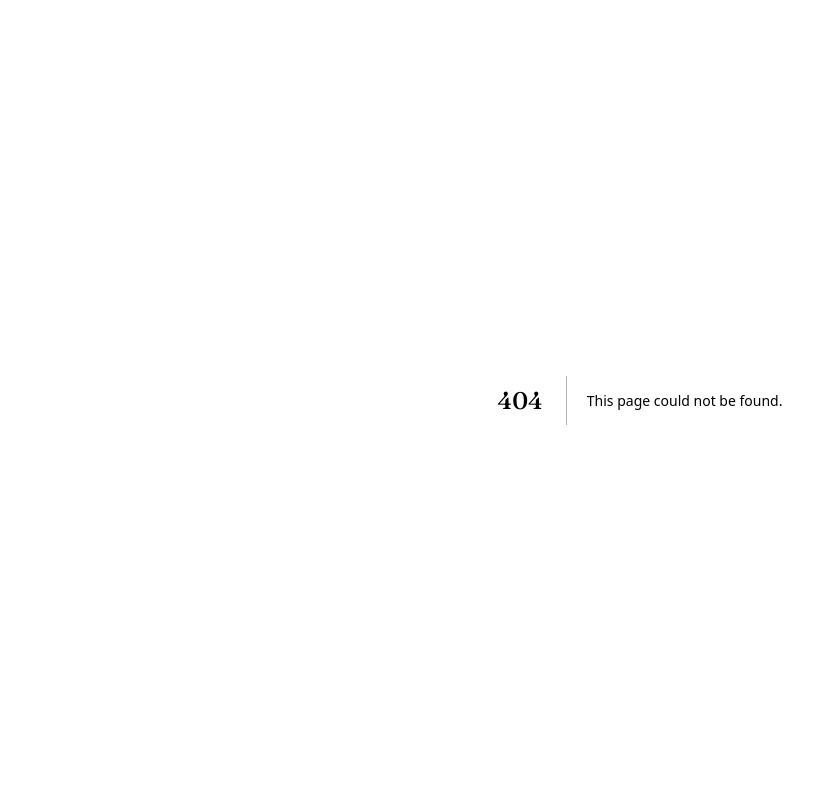
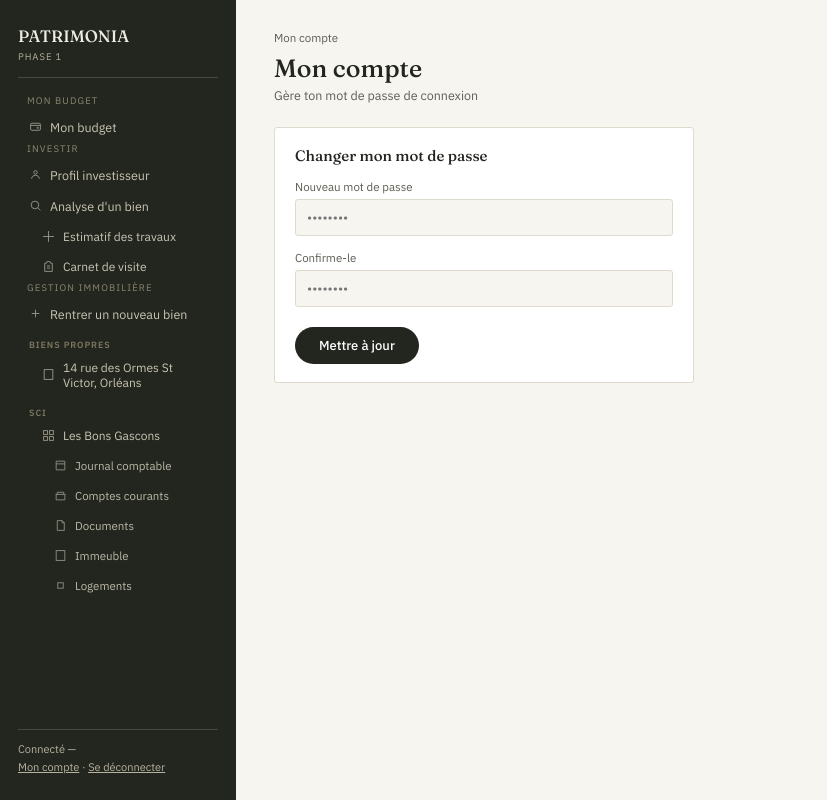
Before and after one commit to emmanuelgeminet-jpg/patrimonia, a Next.js app: page /compte in a window 1280 px wide. Before the commit this address had no page. Shown: the whole page, without its empty margins (0-827 px from the left). Built offline with nearby package versions, Linux system fonts and the light colour scheme; no server answers.

Commit message:
Ajoute la gestion du mot de passe (changer + mot de passe oublié)
Page "Mon compte" pour changer son mot de passe une fois connecté,
et un flux "mot de passe oublié" depuis l'écran de connexion — pour
ne plus dépendre du tableau de bord Supabase en cas de blocage.

```diff
--- a/src/app/(app)/Sidebar.tsx
+++ b/src/app/(app)/Sidebar.tsx
@@ -45,6 +45,17 @@ export default function Sidebar({ displayName }: { displayName: string }) {
       <div className="sidebar-foot">
         Connecté — {displayName}
         <br />
+        <Link
+          href="/compte"
+          style={{
+            color: "#B7B29F",
+            textDecoration: "underline",
+            fontSize: 11,
+          }}
+        >
+          Mon compte
+        </Link>
+        {" · "}
         <form action={signOut} style={{ display: "inline" }}>
           <button
             type="submit"
--- /dev/null
+++ b/src/app/(app)/compte/PasswordForm.tsx
@@ -0,0 +1,37 @@
+"use client";
+
+import { useActionState } from "react";
+import { updatePassword, type UpdatePasswordState } from "./actions";
+
+const initialState: UpdatePasswordState = {};
+
+export default function PasswordForm() {
+  const [state, formAction, pending] = useActionState(updatePassword, initialState);
+
+  return (
+    <div className="card" style={{ maxWidth: 420 }}>
+      <h2>Changer mon mot de passe</h2>
+
+      {state.error && <div className="auth-error">{state.error}</div>}
+      {state.success && (
+        <div className="placeholder-note" style={{ background: "var(--sage-soft)", color: "var(--sage)" }}>
+          Mot de passe mis à jour.
+        </div>
+      )}
+
+      <form action={formAction} key={state.success ? "done" : "form"}>
+        <div className="auth-field">
+          <label htmlFor="password">Nouveau mot de passe</label>
+          <input id="password" name="password" type="password" placeholder="••••••••" required minLength={8} />
+        </div>
+        <div className="auth-field">
+          <label htmlFor="confirmation">Confirme-le</label>
+          <input id="confirmation" name="confirmation" type="password" placeholder="••••••••" required minLength={8} />
+        </div>
+        <button className="auth-submit" type="submit" disabled={pending} style={{ width: "auto", padding: "10px 24px" }}>
+          {pending ? "..." : "Mettre à jour"}
+        </button>
+      </form>
+    </div>
+  );
+}
--- /dev/null
+++ b/src/app/(app)/compte/actions.ts
@@ -0,0 +1,32 @@
+"use server";
+
+import { createClient } from "@/lib/supabase/server";
+
+export type UpdatePasswordState = {
+  error?: string;
+  success?: boolean;
+};
+
+export async function updatePassword(
+  _prevState: UpdatePasswordState,
+  formData: FormData
+): Promise<UpdatePasswordState> {
+  const password = String(formData.get("password") ?? "");
+  const confirmation = String(formData.get("confirmation") ?? "");
+
+  if (password.length < 8) {
+    return { error: "Le mot de passe doit contenir au moins 8 caractères." };
+  }
+  if (password !== confirmation) {
+    return { error: "Les deux mots de passe ne sont pas identiques." };
+  }
+
+  const supabase = await createClient();
+  const { error } = await supabase.auth.updateUser({ password });
+
+  if (error) {
+    return { error: "Impossible de mettre à jour le mot de passe — reconnecte-toi et réessaie." };
+  }
+
+  return { success: true };
+}
--- /dev/null
+++ b/src/app/(app)/compte/page.tsx
@@ -0,0 +1,12 @@
+import PasswordForm from "./PasswordForm";
+
+export default function ComptePage() {
+  return (
+    <section className="section">
+      <div className="crumb">Mon compte</div>
+      <h1>Mon compte</h1>
+      <div className="pagesub">Gère ton mot de passe de connexion</div>
+      <PasswordForm />
+    </section>
+  );
+}
--- /dev/null
+++ b/src/app/login/reset-password/ResetPasswordForm.tsx
@@ -0,0 +1,45 @@
+"use client";
+
+import { useActionState } from "react";
+import Link from "next/link";
+import { sendResetLink, type ResetState } from "./actions";
+
+const initialState: ResetState = {};
+
+export default function ResetPasswordForm() {
+  const [state, formAction, pending] = useActionState(sendResetLink, initialState);
+
+  return (
+    <div className="auth-shell">
+      <div className="auth-card">
+        <div className="brand">
+          PATRIMONIA
+          <small>Mot de passe oublié</small>
+        </div>
+
+        {state.error && <div className="auth-error">{state.error}</div>}
+        {state.sent ? (
+          <div className="placeholder-note" style={{ background: "var(--sage-soft)", color: "var(--sage)" }}>
+            Si un compte existe avec cette adresse, un email vient d&apos;être envoyé avec un lien pour choisir un nouveau mot de passe.
+          </div>
+        ) : (
+          <form action={formAction}>
+            <div className="auth-field">
+              <label htmlFor="email">Email</label>
+              <input id="email" name="email" type="email" placeholder="toi@exemple.fr" required />
+            </div>
+            <button className="auth-submit" type="submit" disabled={pending}>
+              {pending ? "..." : "Envoyer le lien"}
+            </button>
+          </form>
+        )}
+
+        <div style={{ textAlign: "center", marginTop: 16, fontSize: 12, color: "var(--ink-soft)" }}>
+          <Link href="/login" style={{ color: "var(--sage)", fontWeight: 500 }}>
+            Retour à la connexion
+          </Link>
+        </div>
+      </div>
+    </div>
+  );
+}
--- /dev/null
+++ b/src/app/login/reset-password/actions.ts
@@ -0,0 +1,26 @@
+"use server";
+
+import { headers } from "next/headers";
+import { createClient } from "@/lib/supabase/server";
+
+export type ResetState = {
+  error?: string;
+  sent?: boolean;
+};
+
+export async function sendResetLink(_prevState: ResetState, formData: FormData): Promise<ResetState> {
+  const email = String(formData.get("email") ?? "");
+  const headersList = await headers();
+  const origin = headersList.get("origin") ?? "http://localhost:3000";
+
+  const supabase = await createClient();
+  const { error } = await supabase.auth.resetPasswordForEmail(email, {
+    redirectTo: `${origin}/compte`,
+  });
+
+  if (error) {
+    return { error: "Impossible d'envoyer le lien pour le moment — réessaie dans une minute." };
+  }
+
+  return { sent: true };
+}
--- /dev/null
+++ b/src/app/login/reset-password/page.tsx
@@ -0,0 +1,5 @@
+import ResetPasswordForm from "./ResetPasswordForm";
+
+export default function ResetPasswordPage() {
+  return <ResetPasswordForm />;
+}
```
Also changed, not shown: src/app/login/LoginForm.tsx (+9 -0 lines).
